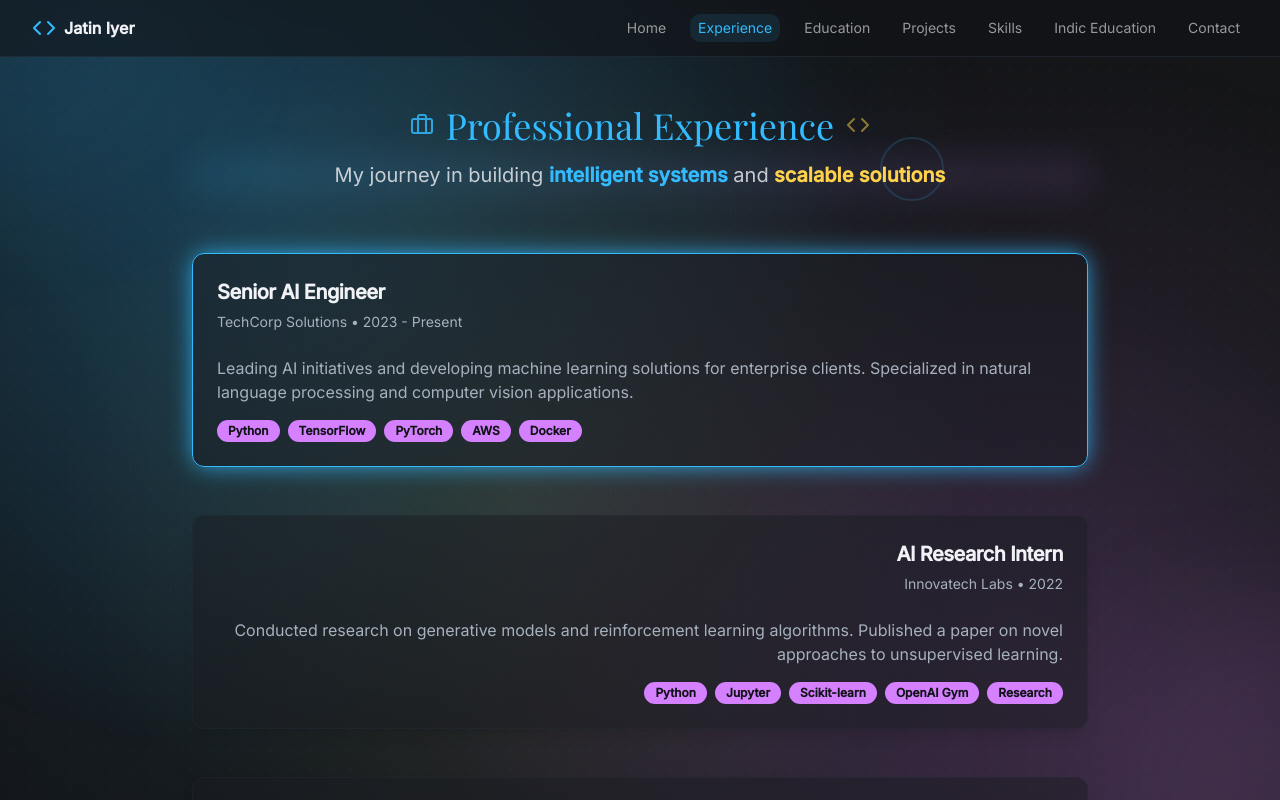
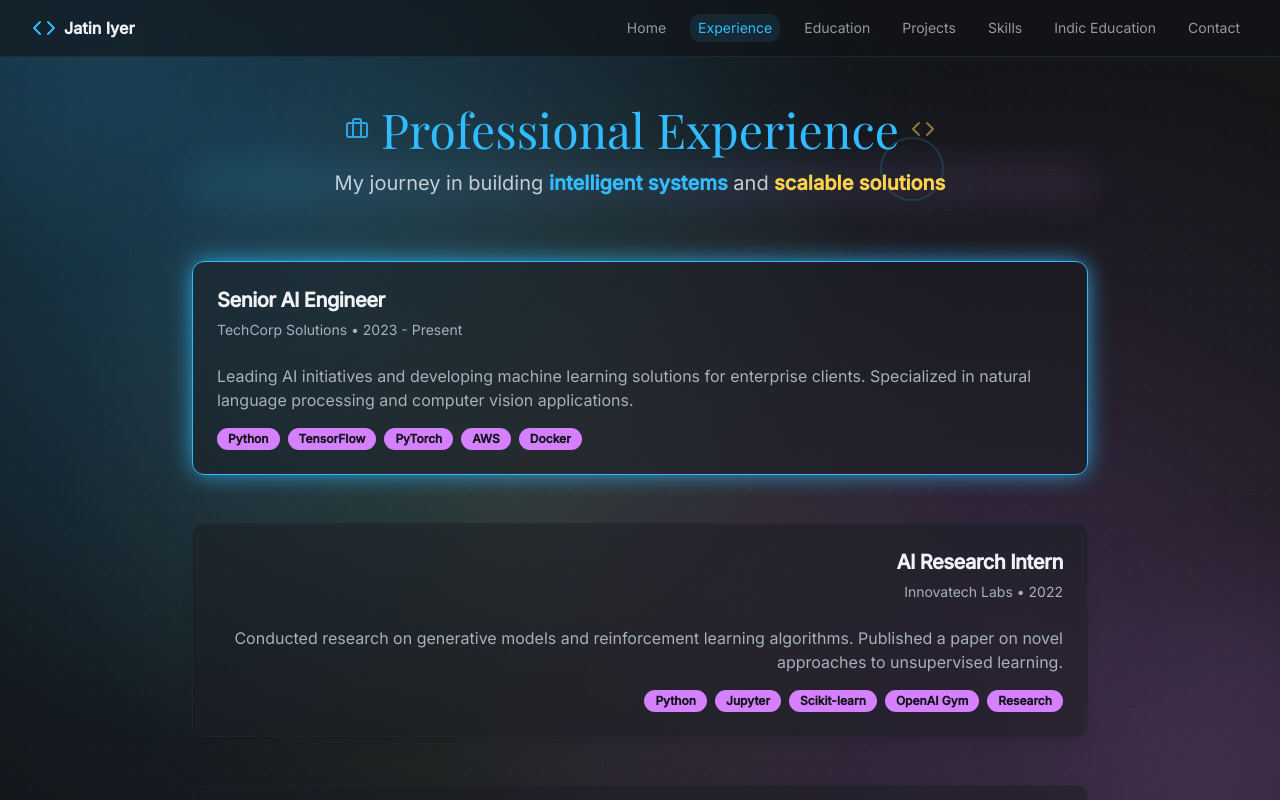
Before and after one commit to aceandro2812/aceandro2812.github.io, a React (Vite) app: page /experience in a window 1280 px wide. Shown: the top 800 px of the page. Built offline with nearby package versions, Linux system fonts and the light colour scheme; a web font is replaced by a local one.

Commit message:
Revert experience page data
Reverts the data and timeline UI in the experience page to the previous state.

```diff
--- a/src/pages/Experience.tsx
+++ b/src/pages/Experience.tsx
@@ -45,7 +45,7 @@ const Experience = () => {
         <div className="text-center mb-12 sm:mb-16">
           <div className="flex items-center justify-center gap-3 mb-4">
             <Briefcase className="w-6 h-6 text-primary animate-pulse" />
-            <h1 className="text-2xl sm:text-3xl md:text-4xl font-serif font-medium text-primary">
+            <h1 className="text-3xl sm:text-4xl md:text-5xl font-serif font-medium text-primary">
               Professional Experience
             </h1>
             <Code className="w-6 h-6 text-accent animate-pulse" style={{ animationDelay: '0.5s' }} />
```
